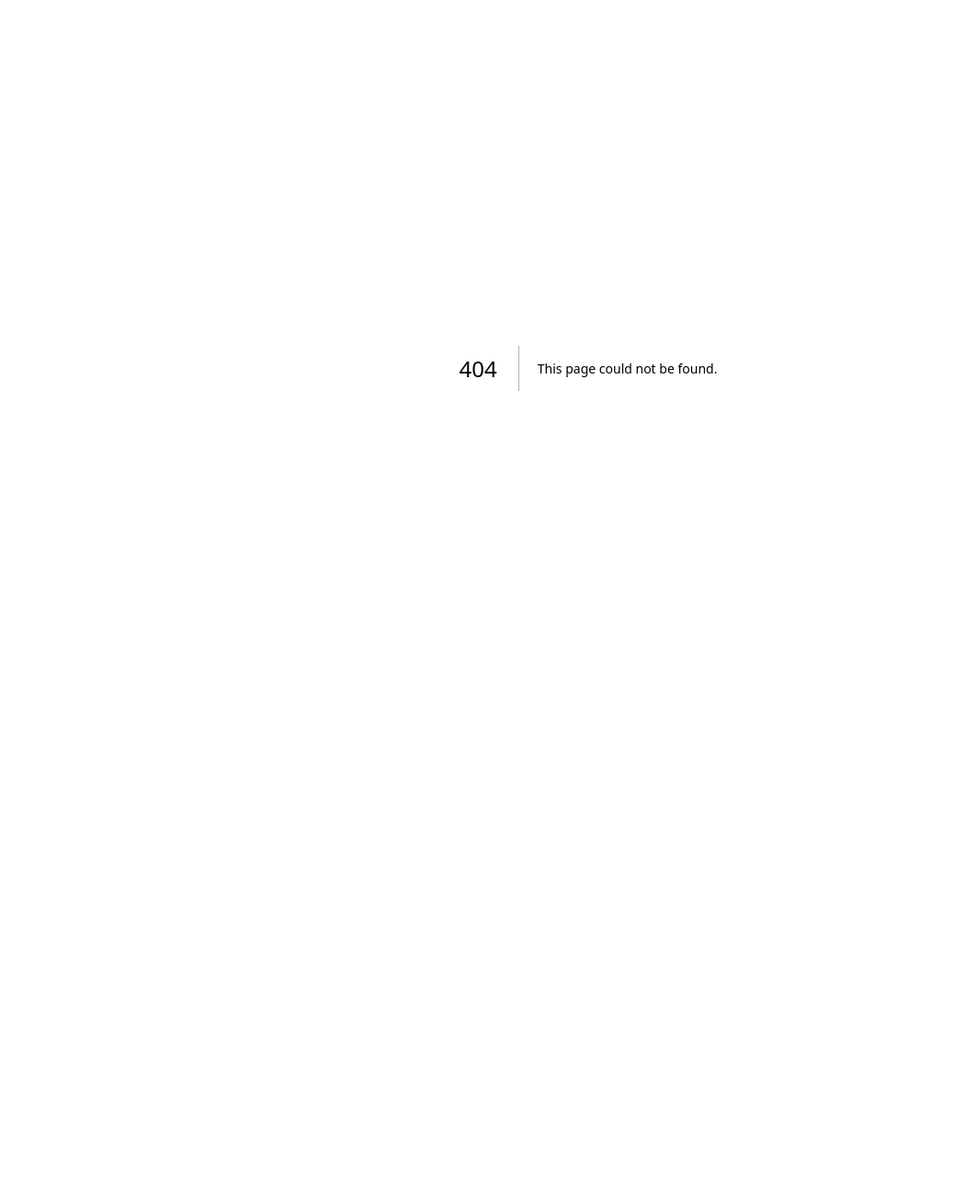
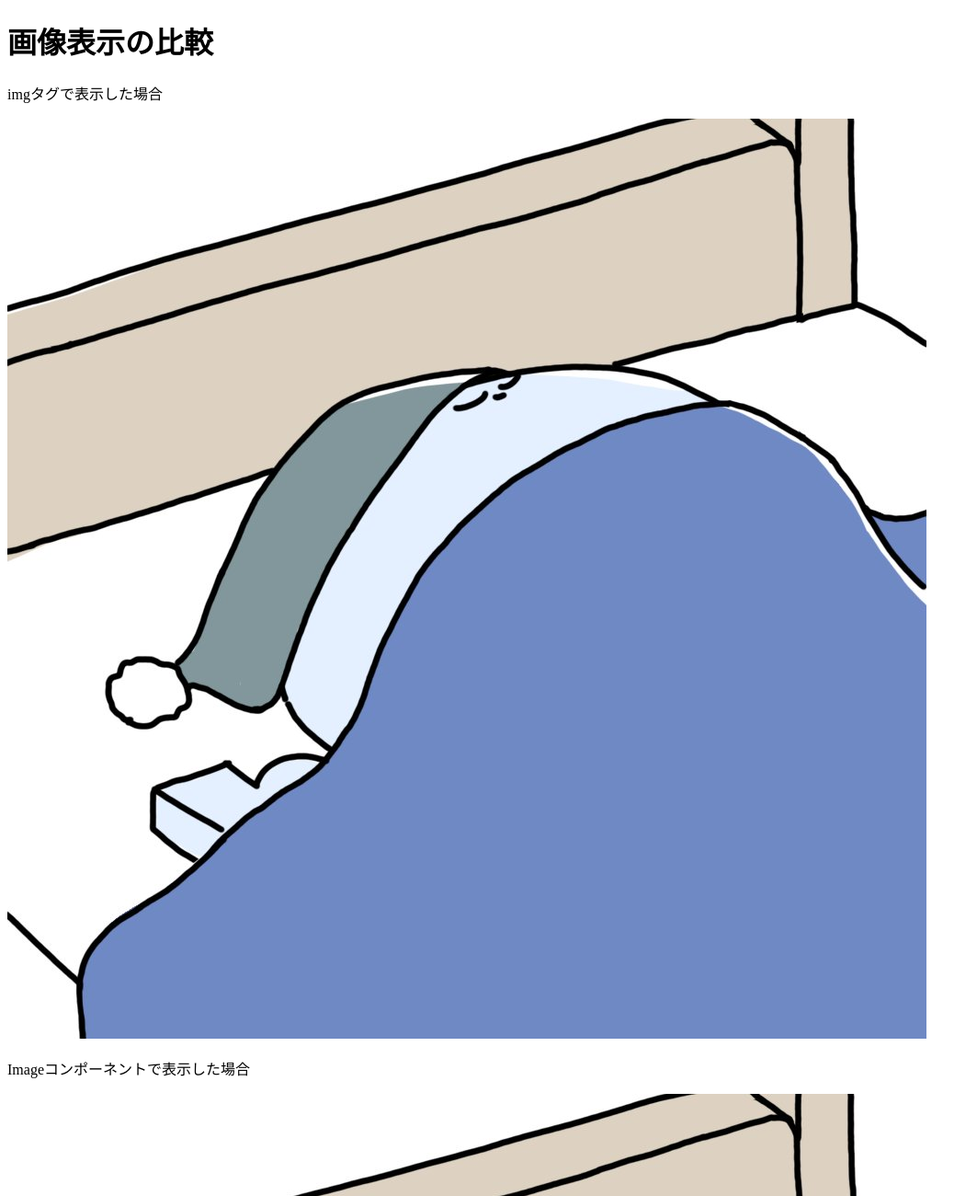
Before and after one commit to mimunojun/reactnextjs, a Next.js app in the folder next-sample2/: page /image-sample in a window 1280 px wide. Before the commit this address had no page. Shown: the top 1300 px of the page at 92% size, without its empty margins (0-1063 px from the left). Before the commit the page ends 800 px from the top, so only its background shows below. Built offline with nearby package versions, Linux system fonts and the light colour scheme.

Commit message:
next image

```diff
--- a/next-sample2/app/routing.tsx
+++ b/next-sample2/app/routing.tsx
@@ -37,7 +37,7 @@ const returnReactNode = () => {
 }
 
 const Routing = () => {
-    const pagelist: string[] = ['ssr', 'ssg', 'isr', 'posts/1']
+    const pagelist: string[] = ['ssr', 'ssg', 'isr', 'posts/1', 'image-sample']
     const reactNodeList: ReactNode[] = [<p>hi</p>, <p>hi2</p>]
     return (
         <div>
--- /dev/null
+++ b/next-sample2/pages/image-sample.tsx
@@ -0,0 +1,21 @@
+import { NextPage } from "next"
+import Image from 'next/image'
+import BackToTOP from "../app/backToTop"
+
+import SuzumeImage from '../public/images/suzume.jpeg'
+
+const ImageSample: NextPage<void> = (props) => {
+    return (
+        <div>
+            <h1>画像表示の比較</h1>
+            <p>imgタグで表示した場合</p>
+            <img src="/images/suzume.jpeg" alt="szm" />
+            <p>Imageコンポーネントで表示した場合</p>
+            <Image src={SuzumeImage} alt="szm"/>
+            <p>Imageで表示した場合は事前に描画エリアが確保されます</p>
+            <BackToTOP />
+        </div>
+    )
+}
+
+export default ImageSample
```
Also changed, not shown: next-sample2/public/images/suzume.jpeg (added).
